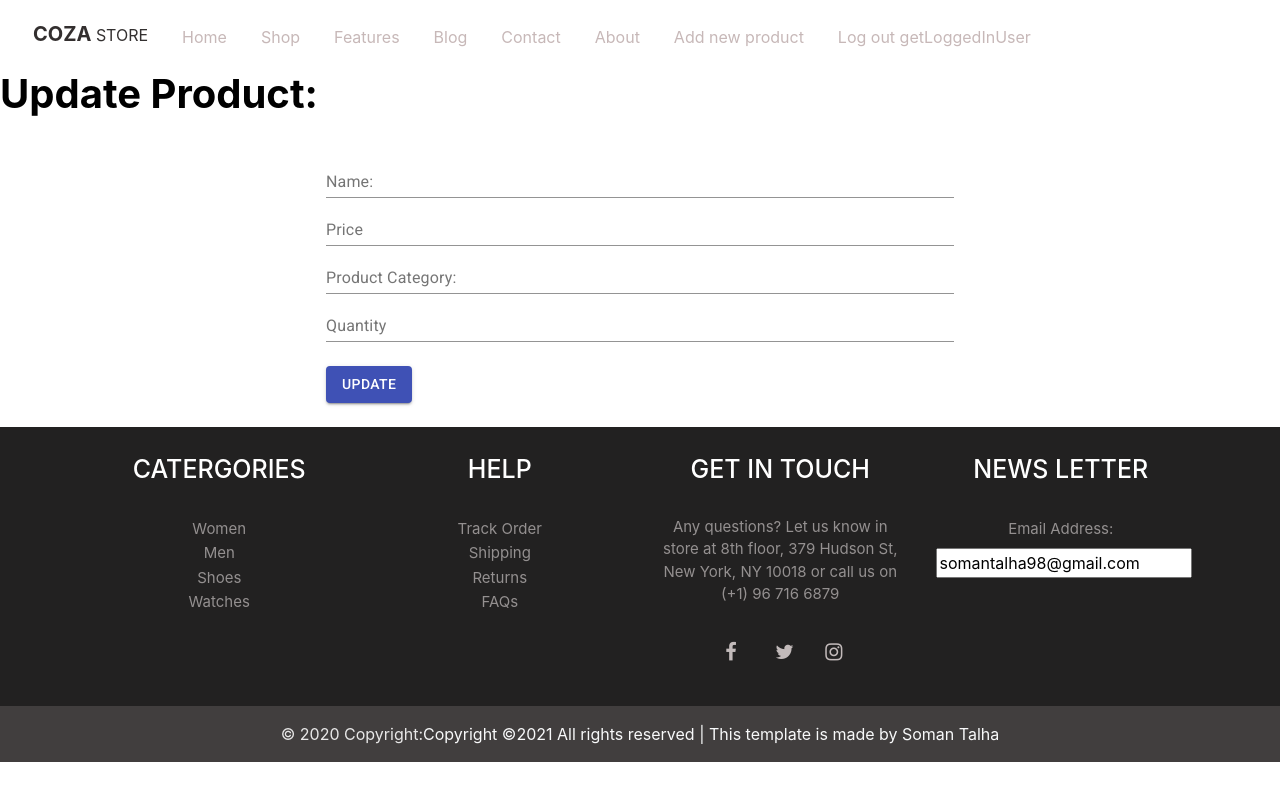
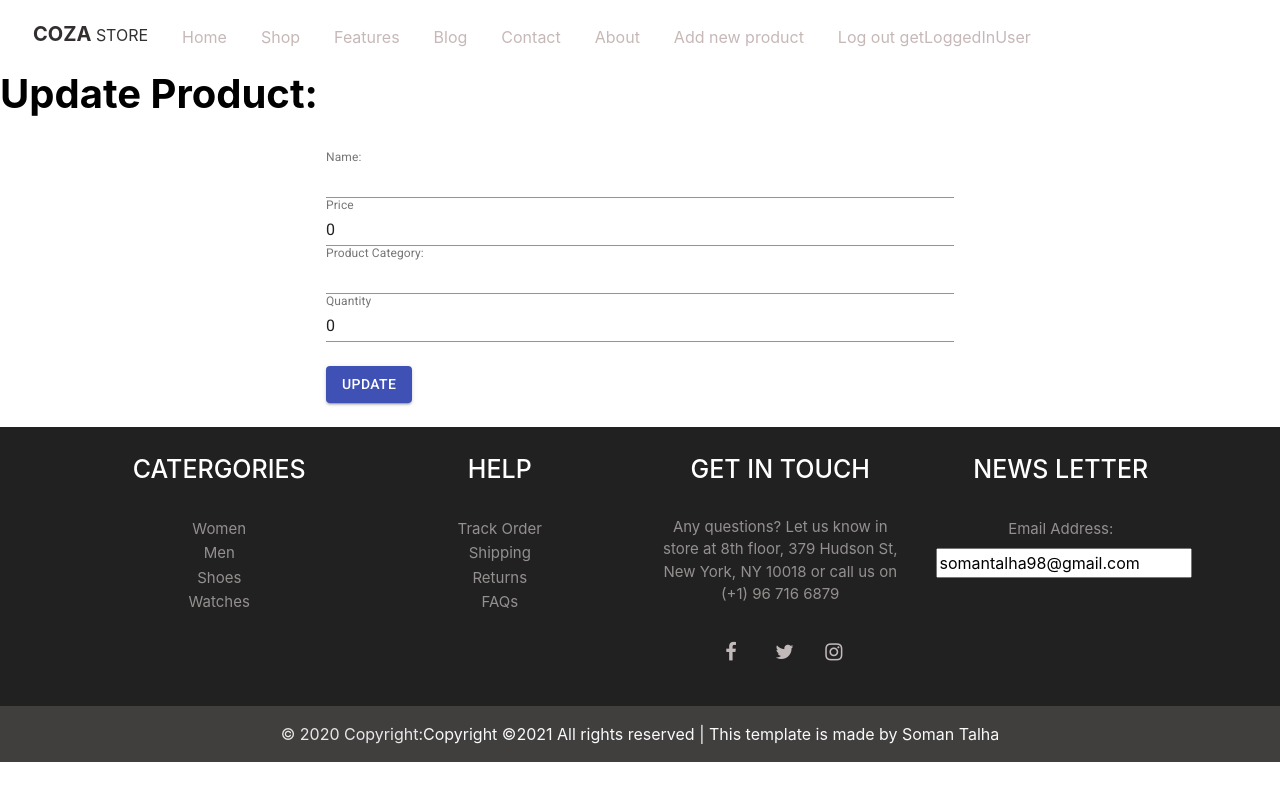
Before and after one commit to somantalha/fa18-bcs-202-semester_project, a React (Create React App) app in the folder firstreact/: page /update/1 in a window 1280 px wide. Built offline with nearby package versions, Linux system fonts and the light colour scheme; no server answers; sample sign-in values are in the browser's storage.

Commit message:
error re-render

```diff
--- a/firstreact/src/App.css
+++ b/firstreact/src/App.css
@@ -20,7 +20,7 @@
   z-index: -1;
   display: block;
   width: 1340px;
-  height: 560px;
+  height: 700px;
   margin-left: 2px;
   padding-left: 4px;
   padding-bottom: 50px;
--- a/firstreact/src/components/products/NewProduct.jsx
+++ b/firstreact/src/components/products/NewProduct.jsx
@@ -6,24 +6,21 @@ import Admin from "../auth/Admin";
 import Auth from "../auth/Auth";
 
 const NewProduct = (props) => {
-  const [name, setName] = React.useState();
+  const [name, setName] = React.useState(" ");
   const [price, setPrice] = React.useState(0);
   const [quantity, setQuantity] = React.useState(0);
-  const [category, setCategory] = React.useState();
-  // const [stateimg, setStateimg] = React.useState({});
+  const [category, setCategory] = React.useState(" ");
+  const [stateimg, setStateimg] = React.useState();
   // const [fd, setFd] = React.useState();
-  // setStateimg({
-  //   selectedFile: null,
-  // });
+  setStateimg({
+    productImage: null,
+  });
 
-  // const imageFileSelectHandler = (e) => {
-  //   setStateimg({
-  //     selectedFile: e.target.files[0],
-  //   });
-  //   setFd(new FormData());
-  //   setFd("productImage", stateimg.selectedFile, stateimg.selectedFile.name);
-  //   console.log(fd);
-  // };
+  const imageFileSelectHandler = (e) => {
+    setStateimg({
+      productImage: e.target.files[0],
+    });
+  };
 
   return (
     <Auth>
@@ -64,18 +61,7 @@ const NewProduct = (props) => {
             />
             <p> </p>
             <div>
-              <input
-                type="file"
-                // onChange={imageFileSelectHandler}
-              />
-
-              {/* <Button
-                variant="contained"
-                component="label"
-                onClick={fileUploadHandler}
-              >
-                Upload File
-              </Button> */}
+              <input type="file" onChange={imageFileSelectHandler} />
             </div>
           </Grid>
           <Grid item xs={3}></Grid>
@@ -85,13 +71,16 @@ const NewProduct = (props) => {
               variant="contained"
               color="primary"
               onClick={(e) => {
+                e.preventDefault();
+                const formData = new FormData();
+                formData.append("name", name);
+                formData.append("price", price);
+                formData.append("category", category);
+                formData.append("quantity", quantity);
+                formData.append("productImage", stateimg.productImage);
                 productService
                   .addProduct({
-                    name,
-                    price,
-                    category,
-                    quantity,
-                    //  fd
+                    formData,
                   })
                   .then((data) => {
                     console.log(data);
--- a/firstreact/src/components/products/UpdateProduct.jsx
+++ b/firstreact/src/components/products/UpdateProduct.jsx
@@ -8,22 +8,23 @@ import Auth from "../auth/Auth";
 // var price = 0;
 // var category = "none";
 const UpdateProduct = (props) => {
-  const [name, setName] = React.useState();
-  const [price, setPrice] = React.useState();
-  const [quantity, setQuantity] = React.useState();
-  const [category, setCategory] = React.useState();
+  const [name, setName] = React.useState(" ");
+  const [price, setPrice] = React.useState(0);
+  const [quantity, setQuantity] = React.useState(0);
+  const [category, setCategory] = React.useState(" ");
 
   // console.log(props.match.params.id);
   const id = props.match.params.id;
   React.useEffect(() => {
     productService.getSingleProduct(id).then((data) => {
-      // console.log(data.name);
+      console.log(data.name);
       // name = data.name;
       // quantity = data.quantity;
       // price = data.price;
-      setName(name);
-      setPrice(price);
-      setQuantity(quantity);
+      setName(data.name);
+      setPrice(data.price);
+      setCategory(data.category);
+      setQuantity(data.quantity);
     });
   }, []);
   return (
@@ -38,7 +39,7 @@ const UpdateProduct = (props) => {
             <TextField
               label="Name:"
               fullWidth
-              // value={name}
+              value={name}
               onChange={(e) => {
                 setName(e.target.value);
               }}
@@ -46,7 +47,7 @@ const UpdateProduct = (props) => {
             <TextField
               label="Price"
               fullWidth
-              // value={price}
+              value={price}
               onChange={(e) => {
                 setPrice(e.target.value);
               }}
@@ -54,7 +55,7 @@ const UpdateProduct = (props) => {
             <TextField
               label="Product Category:"
               fullWidth
-              // value={category}
+              value={category}
               onChange={(e) => {
                 setCategory(e.target.value);
               }}
@@ -62,7 +63,7 @@ const UpdateProduct = (props) => {
             <TextField
               label="Quantity"
               fullWidth
-              // value={quantity}
+              value={quantity}
               onChange={(e) => {
                 setQuantity(e.target.value);
               }}
```
Also changed, not shown: 2 other files (tests, documents, lock files or other folders).
